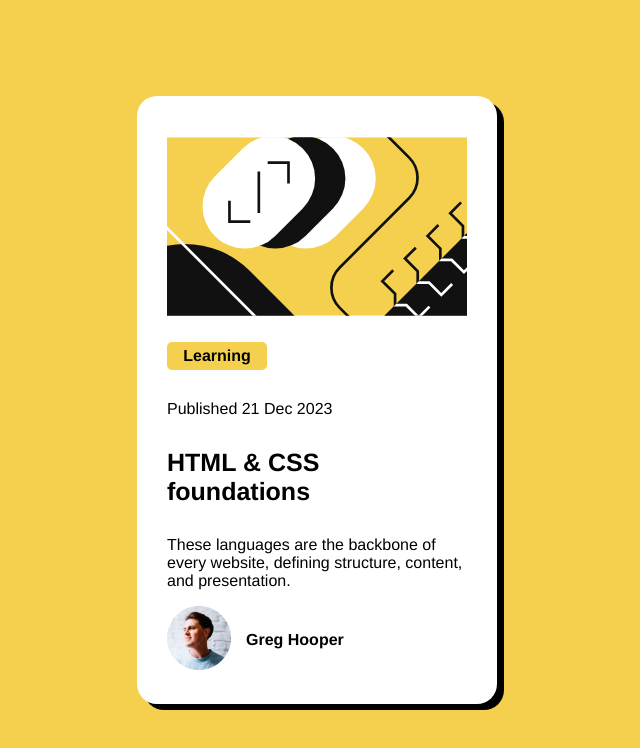
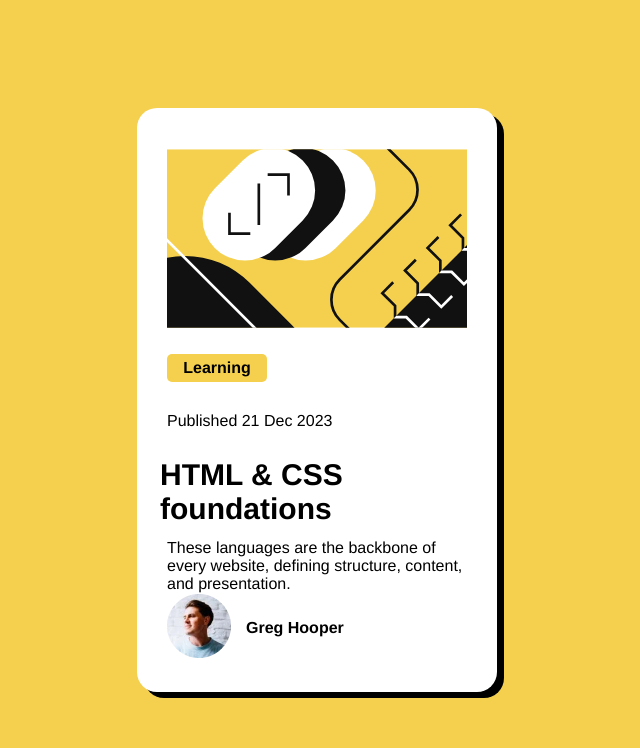
Before and after one commit to Dotzin/PreviewCard, a plain HTML site: page index.html in a window 1280 px wide. Shown: the whole page, without its empty margins (323-963 px from the left). Drawn offline with Linux system fonts and the light colour scheme.

Commit message:
Arrumado

```diff
--- a/index.html
+++ b/index.html
@@ -26,6 +26,7 @@
     </style>
   </head>
   <body>
+    <main>
       <div class="maincontainer">
         <div class="conteiner">
           <div class="MainImage">
@@ -131,18 +132,19 @@
           </div>
           <div class="aprendendo">Learning</div>
           <div class="publicacao">Published 21 Dec 2023</div>
-        <div class="titulo">HTML & CSS foundations</div>
+          <div class="titulo"><h1>HTML & CSS foundations</h1></div>
           <div class="descricao">
-          These languages are the backbone of every website, defining structure,
-          content, and presentation.
+            These languages are the backbone of every website, defining
+            structure, content, and presentation.
           </div>
           <div class="pessoa">
             <div class="imagem">
-            <img src="assets/images/image-avatar.webp" alt="" srcset="" />
+              <img src="assets/images/image-avatar.webp" alt="" />
             </div>
             <div class="nome">Greg Hooper</div>
           </div>
         </div>
       </div>
+    </main>
   </body>
 </html>
--- a/style.css
+++ b/style.css
@@ -50,16 +50,13 @@ html {
 }
 .titulo {
   font-size: 25px;
-  margin: 15px 0px 15px 0px;
   font-weight: 900;
 }
 .titulo:hover {
   color: hsl(47, 88%, 63%);
   cursor: pointer;
 }
-.descricao {
-  margin: 15px 0px 15px 0px;
-}
+
 .pessoa {
   display: flex;
   align-items: center;
@@ -70,3 +67,10 @@ html {
 .nome {
   font-weight: 800;
 }
+main {
+  height: 100%;
+}
+.titulo {
+  font-size: 15px;
+  margin: -7px;
+}
```
Lines whose indentation alone changed are shown as unchanged.
